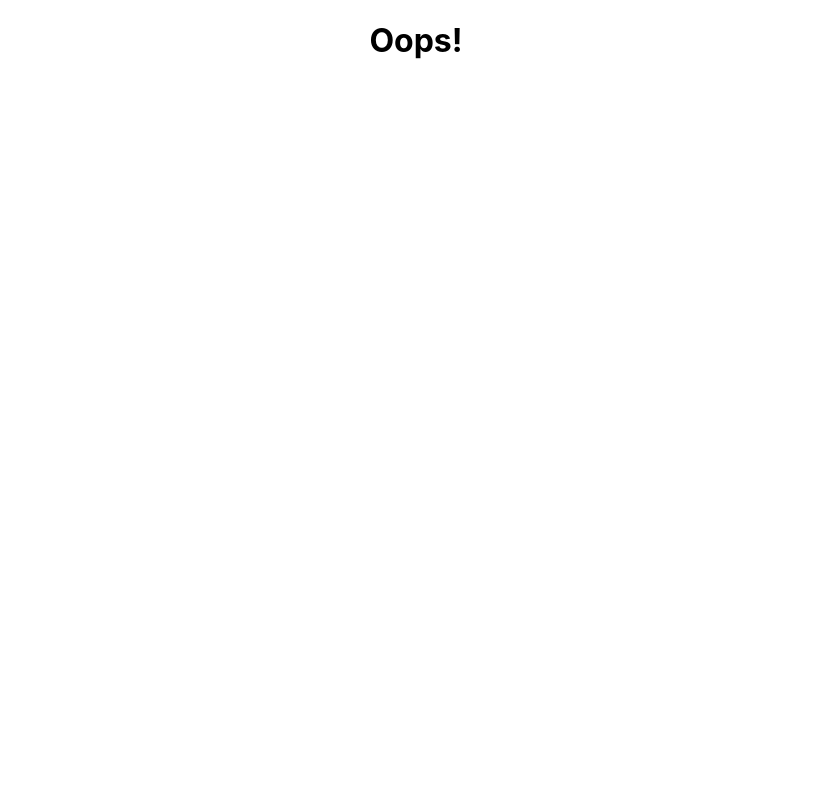
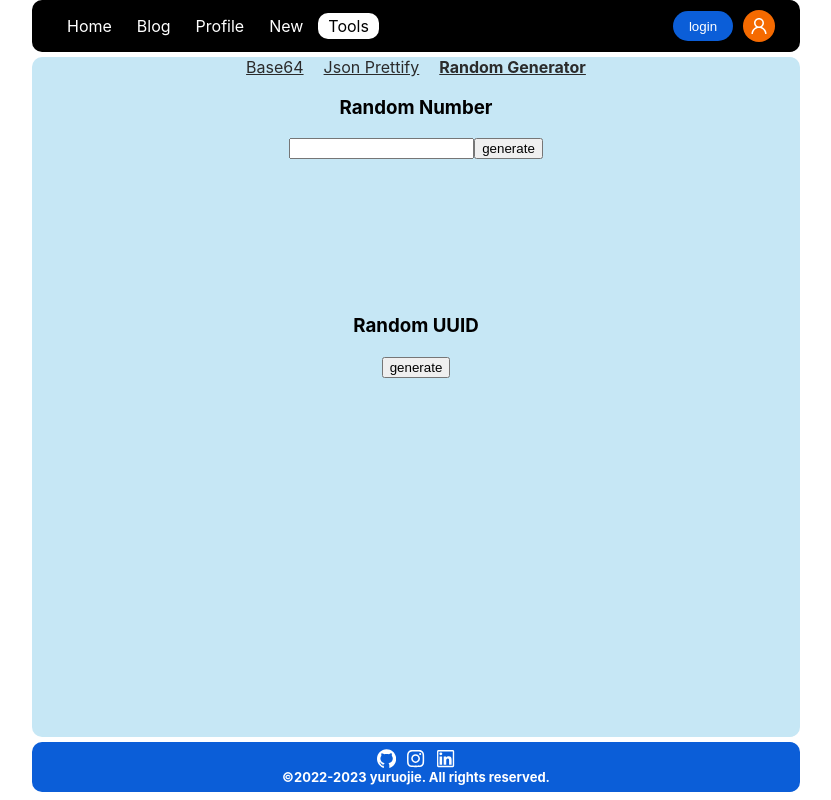
Before and after one commit to yuruojie777/easyBlog, a React (Create React App) app: page /tools/random-generator in a window 1280 px wide. Before the commit this address had no page. Shown: the whole page, without its empty margins (224-1055 px from the left). Built offline with nearby package versions, Linux system fonts and the light colour scheme; no server answers; a web font is replaced by a local one.

Commit message:
add tools section

```diff
--- a/package.json
+++ b/package.json
@@ -16,6 +16,7 @@
     "react-router-dom": "^6.4.3",
     "react-scripts": "^5.0.1",
     "universal-cookie": "^4.0.4",
+    "uuid": "^9.0.0",
     "web-vitals": "^2.1.4"
   },
   "scripts": {
--- a/src/css/root.css
+++ b/src/css/root.css
@@ -81,10 +81,7 @@
 
 .nav-bar ul a {
     text-decoration: none;
-    padding-left: 10px;
-    padding-right: 10px;
-    padding-top: 3px;
-    padding-bottom: 3px;
+    padding: 3px 10px;
     color: white;
     border-radius: 10px;
 }
@@ -97,7 +94,6 @@
 .nav-bar ul .active {
     color: black;
     background-color: white !important;
-
 }
 
 .nav-bar .button-box {
--- a/src/css/tools.css
+++ b/src/css/tools.css
@@ -1,9 +1,19 @@
 .tools-container {
-    background: aquamarine;
+    background: #c6e7f5;
     height: 85vh;
     border-radius: 10px;
 }
-
 .tools-container .menu-link {
+    margin-left: 10px;
+    margin-right: 10px;
     color: #2b2b2b;
 }
+
+.tools-container .active {
+    /*color: red!important;*/
+    font-weight: bolder;
+}
+
+.menu-link:hover {
+    font-weight: bolder;
+}
--- /dev/null
+++ b/src/page/jsonPrettify.jsx
@@ -0,0 +1,24 @@
+import {useState} from "react";
+
+export const JsonPrettify = () => {
+    const [rawJson, setRawJson] = useState('');
+    const [result, setResult] = useState('');
+    const [valid, setValid] = useState(true);
+    const convert = (value) => {
+        try {
+            setResult(JSON.stringify(JSON.parse(value), null, 2));
+            setValid(true);
+        } catch (e) {
+            setValid(false);
+        }
+
+    }
+    return (
+        <div>
+            <textarea onChange={(e) => convert(e.target.value)}></textarea>
+            {/*<button onClick={convert}>convert</button>*/}
+            <textarea value={result} readOnly={true}></textarea>
+            <div style={{fontWeight: "bolder", color: valid?'green':'red'}}>{valid?'Valid':'Invalid'}</div>
+        </div>
+    )
+}
--- /dev/null
+++ b/src/page/randomGenerator.jsx
@@ -0,0 +1,28 @@
+import {useState} from "react";
+import { v4 as uuidv4 } from 'uuid';
+export const RandomGenerator = () => {
+    const [range, setRange] = useState(100);
+    const [num, setNum] = useState(null);
+    const [uuid, setUuid] = useState('');
+    const convert = () => {
+        setNum(Math.floor(Math.random() * range));
+    }
+    const uuidGenerate = () => {
+        setUuid(uuidv4());
+    }
+    return (
+        <div>
+            <div style={{height: 200}}>
+                <h3>Random Number</h3>
+                <input type="number" onChange={(e) => setRange(e.target.value)}></input>
+                <button onClick={convert}>generate</button>
+                <div style={{fontWeight: "bolder", fontSize: 32}}>{num}</div>
+            </div>
+            <div>
+                <h3>Random UUID</h3>
+                <button onClick={uuidGenerate}>generate</button>
+                <div style={{fontWeight: "bolder", fontSize: 24}}>{uuid}</div>
+            </div>
+        </div>
+    )
+}
--- a/src/page/tools.jsx
+++ b/src/page/tools.jsx
@@ -4,7 +4,9 @@ export const Tools = () => {
     return (
         <div className="tools-container">
             {/*<h2>Tools</h2>*/}
-            <NavLink to="base64-decode" className="menu-link">Go to base 64</NavLink>
+            <NavLink to="base64-decode" className="menu-link">Base64</NavLink>
+            <NavLink to="json-prettify" className="menu-link">Json Prettify</NavLink>
+            <NavLink to="random-generator" className="menu-link">Random Generator</NavLink>
             <Outlet />
         </div>
     )
```
Also changed, not shown: src/App.js (+10 -0 lines), 1 other file (tests, documents, lock files or other folders).
